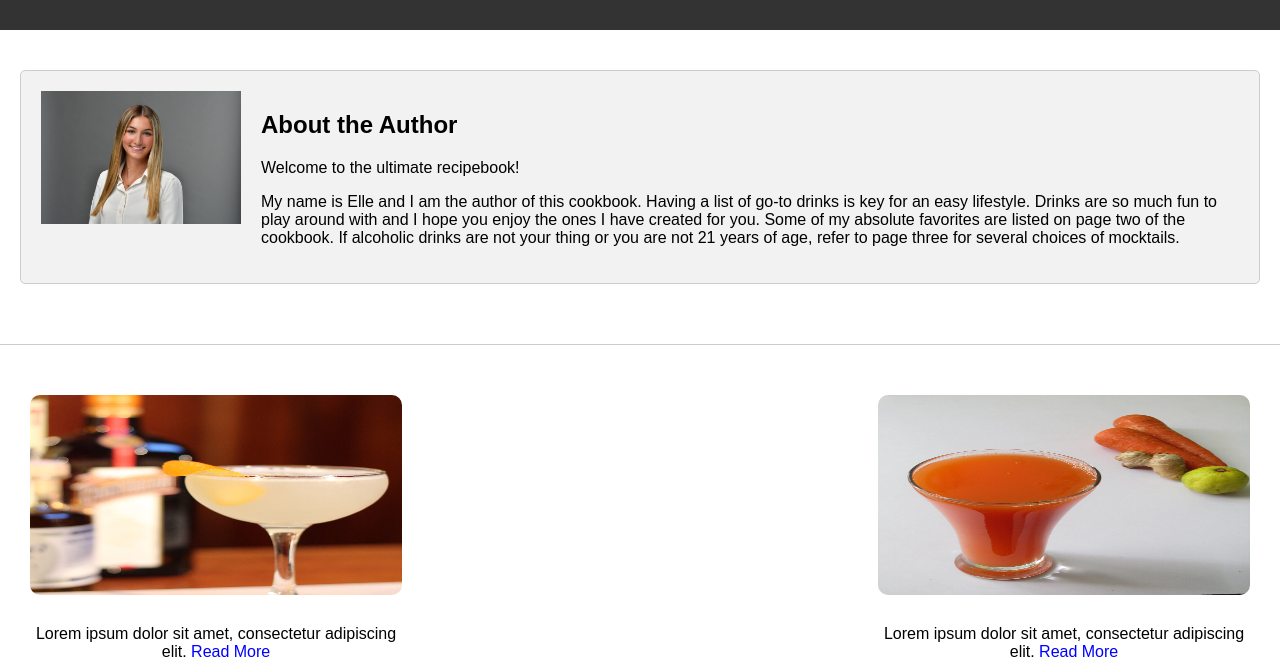
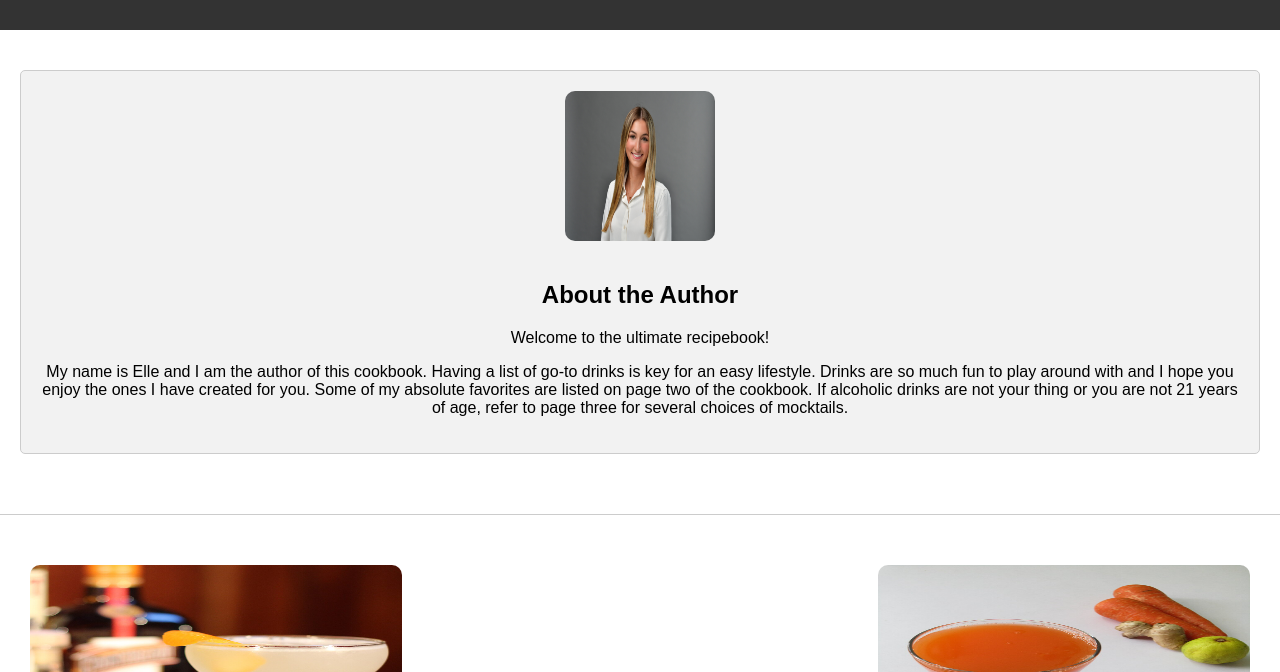
Before and after one commit to ellepucci/ist263, a plain HTML site: page project5/project5.html in a window 1280 px wide. Shown: the part 128-800 px from the top of the page. Drawn offline with Linux system fonts and the light colour scheme.

Commit message:
projectt

```diff
--- a/project5/project.css
+++ b/project5/project.css
@@ -22,19 +22,29 @@ header {
 }
 
 
+.container {
+    display: flex;
+    align-items: flex-start;
+    justify-content: center; /* Center the content horizontally */
+    padding: 20px;
+}
+
 .author-info {
     background-color: #f2f2f2;
     padding: 20px;
     border: 1px solid #ccc;
     border-radius: 5px;
     display: flex;
-    align-items: flex-start;
+    flex-direction: column; /* Change to column layout on small screens */
+    align-items: center; /* Center items horizontally */
+    text-align: center; /* Center text */
 }
 
 .author-image {
-    width: 200px; /* Adjust the width as needed */
-    height: auto; /* Let the height adjust automatically to maintain aspect ratio */
-    margin-right: 20px;
+    width: 150px; /* Adjust size as needed */
+    height: 150px; /* Adjust size as needed */
+    border-radius: 10px; /* Keep rounded corners */
+    margin-bottom: 20px; /* Add margin to separate from text */
 }
 
 .author-details {
@@ -51,6 +61,7 @@ header {
         width: 100%; /* Make author info full width on small screens */
     }
 }
+
 
 .recipe-image {
     flex: 0 0 auto;
```
